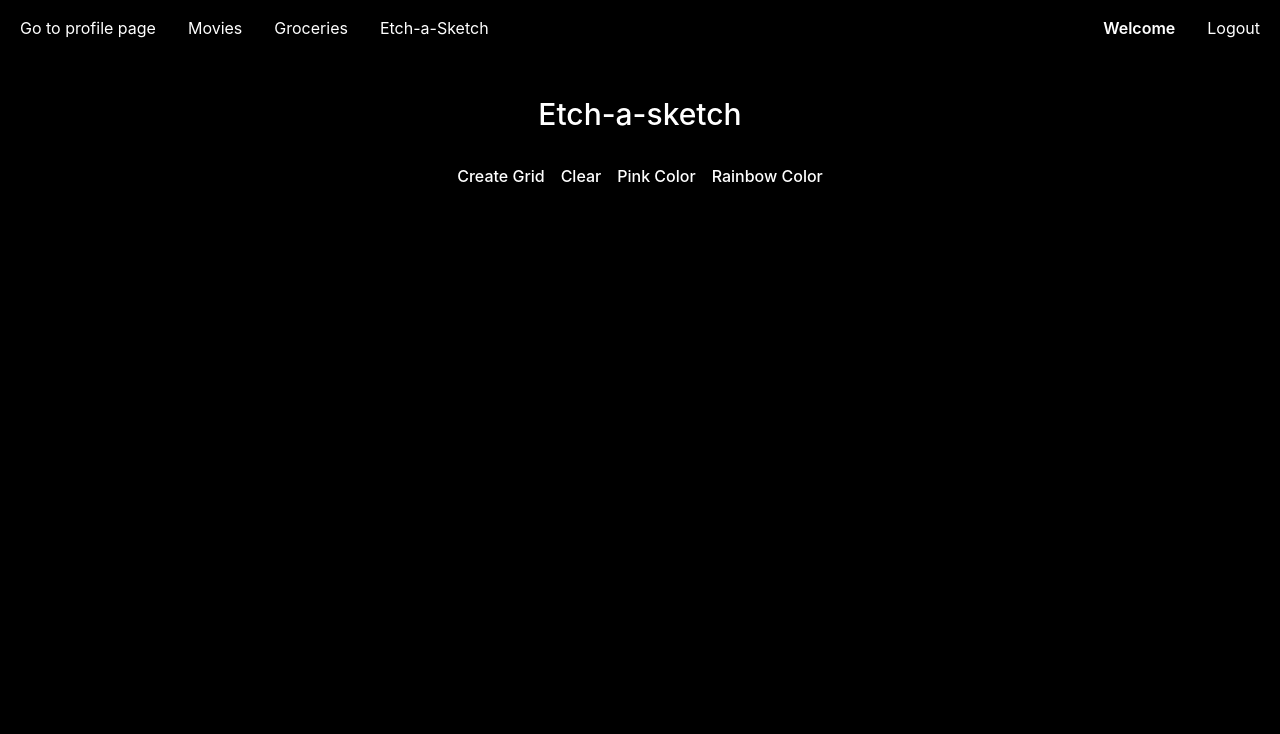
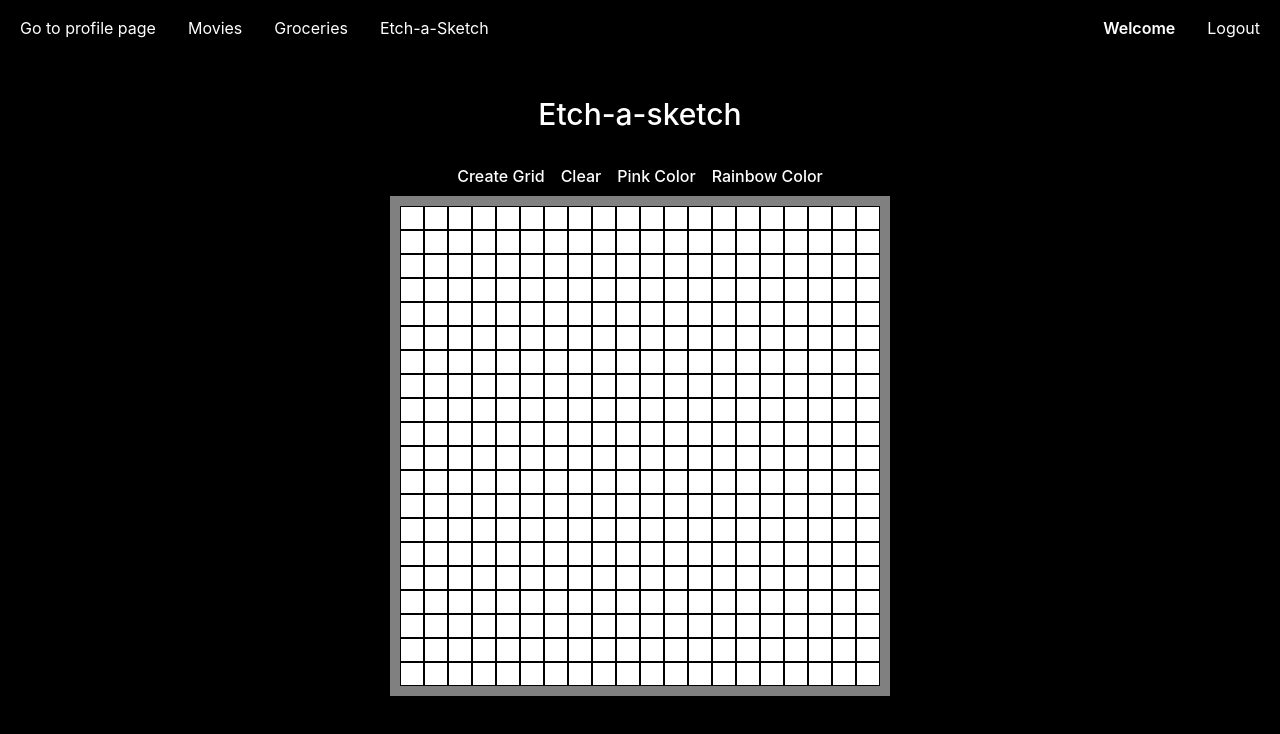
Before and after one commit to italianPalms/palmsiFy, a React (Create React App) app: page /etchASketch in a window 1280 px wide. Shown: the top 734 px of the page. Built offline with nearby package versions, Linux system fonts and the light colour scheme; no server answers.

Commit message:
add grid with default 20*20 and add logic to add pink color

```diff
--- a/src/index.css
+++ b/src/index.css
@@ -32,23 +32,20 @@ code {
 }
 
 #container {
-  display: flex;
-  justify-content: center;
-  align-items: center;
-  width: 100%;
-  height: 100%;
-}
-
-.grid {
-  display: grid;
-  grid-template-columns: repeat(20, 1fr);
-  grid-template-rows: repeat(20, 1fr);
+  display: inline-block;
+  margin-left: stretch;
+  margin-right: stretch;
+  font-size: 0;
+  height: 500px;
+  width: 500px;
+  border: solid 10px grey;
+  overflow: hidden;
 }
 
 .cell {
   background-color: white;
   border: 1px solid black;
-  width: 100%;
-  height: 0;
-  padding-bottom: 100%;
+  flex: 1;
+  box-sizing: border-box;
+  display: inline-block;
 }
--- a/src/pages/EtchASketch.jsx
+++ b/src/pages/EtchASketch.jsx
@@ -3,51 +3,53 @@ import React, { useEffect, useState } from 'react';
 
 
 function EtchASketch() {
-    const [gridSize, setGridSize] = useState({rows: 20, cols: 20});
-    console.log("gridSize", gridSize);
 
-    const initialGrid = Array.from({ length: gridSize.rows }, () => Array.from({ length: gridSize.cols }, () => ({
-        width: 1,
-        height: 1,
-    }))
-    );
-
-    const [grid, setGrid] = useState(initialGrid);
+    const [size, setSize] = useState(20);
+    console.log(size);
+    // const [rainbow, setRainbow] = useState(false);
+    const [pink, setPink] = useState(false);
 
     useEffect(() => {
-        const availableWidth = window.innerWidth;
-        const availableHeight = window.innerHeight - 96;
-        console.log('Available Width:', availableWidth);
-        console.log('Available Height: ', availableHeight);
-
-        const cellWidth = availableWidth / gridSize.cols;
-        const cellHeight = availableHeight / gridSize.rows;
-        console.log('Cell Width:', cellWidth);
-        console.log('Cell Height:', cellHeight);
-
-        const newGrid = Array.from({ length: gridSize.rows }, () => Array.from({ length: gridSize.cols }, () => ({
-            width: cellWidth,
-            height: cellHeight,
-        }))
-        );
-        console.log('New Grid:', newGrid);
-
-        setGrid(newGrid);
-    }, [gridSize]);
-
+        createGrid();
+    }, [size]);
 
     const createGrid = () => {
-        console.log("create grid button clicked");
-        const newSize = prompt('Enter grid size (maximum 100):');
-        if(!isNaN(newSize) && newSize >= 1 && newSize <= 100) {
-            const cellWidth = window.innerWidth / newSize;
-            const cellHeight = (window.innerHeight - 96) / newSize;
+        // clearGrid();
+        makeRowsAndColumns();
+        applyHoverColor();
+    };
 
-            setGridSize({rows: newSize, cols: newSize, cellWidth, cellHeight });
+    const makeRowsAndColumns = () => {
+        const container = document.getElementById('container');
+        const containerWidth = container.clientWidth;
+        const containerHeight = container.clientHeight;
+        const cellWidth = containerWidth / size;
+        const cellHeight = containerHeight / size;
 
-        } else {
-            alert('Please enter a valid number between 1 and 100');
+        for(let i = 0; i < size; i++) {
+            for(let j = 0; j < size; j++) {
+                let cell = document.createElement('div');
+                cell.classList.add('cell');
+                cell.style.width = `${cellWidth}px`;
+                cell.style.height = `${cellHeight}px`;
+                container.appendChild(cell);
+            }
         }
+    };
+
+    const applyHoverColor = () => {
+        const cells = document.getElementsByClassName('cell');
+
+        for(let i = 0; i < cells.length; i++) {
+            cells[i].addEventListener('mouseover', (event) => {
+                event.target.style.backgroundColor = 'pink';
+            })
+        }
+    };
+
+    const handlePinkColor = () => {
+        console.log('Pink color button clicked');
+        setPink(true);
     };
 
     return (
@@ -60,12 +62,6 @@ function EtchASketch() {
             <h1 className="text-3xl font-medium pb-4 mt-10">Etch-a-sketch</h1>
                 <div className="main">
                     <div className="btns pt-2 font-medium flex justify-center">
-                        {/* <input className="text-black"
-                        type="number"
-                        placeholder="Enter grid size (maximum 100):"
-                        value={inputValue}
-                        onChange={handleInputChange}
-                        ></input> */}
 
                         <button className="grid-size p-2"
                         onClick={createGrid}
@@ -78,9 +74,7 @@ function EtchASketch() {
                         >Clear</button>
 
                         <button className="pink p-2"
-                        onClick={(() => {
-                            console.log("pink button clicked");
-                        })}
+                        onClick={handlePinkColor}
                         >Pink Color</button>
 
                         <button className="rainbow p-2"
@@ -89,19 +83,7 @@ function EtchASketch() {
                         })}
                         >Rainbow Color</button>
                     </div>
-                    <div id="container" className="container flex justify-center items-center flex-col min-h-screen pb-96">
-                        <div className="grid" style={{ width: gridSize.cols * gridSize.cellWidth, height: gridSize.rows * gridSize.cellHeight }}>
-                            {grid.map((row, rowIndex) => (
-                                <div key={rowIndex} className="row">
-                                    {row.map((cell, colIndex) => (
-                                        <div key={colIndex}
-                                        className="cell">
-                                        </div>
-                                    ))}
-                                </div>
-                            ))}
-                        </div>
-                    </div>
+                    <div id="container" className=""></div>
                 </div>
         </div>
         </>
```
